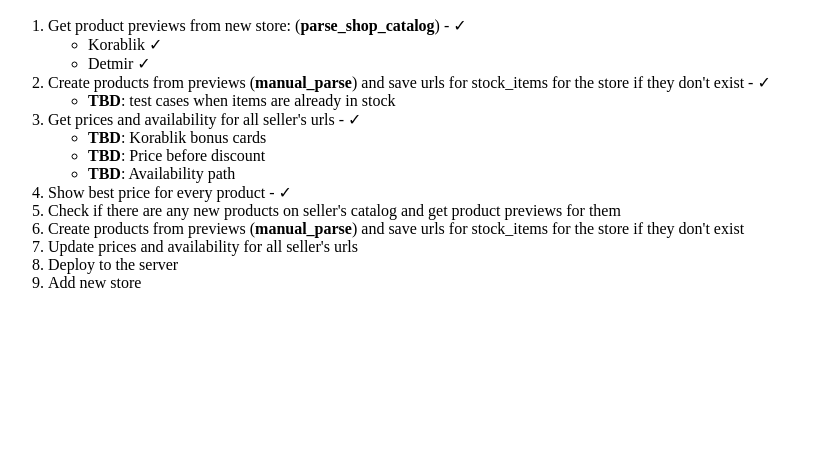
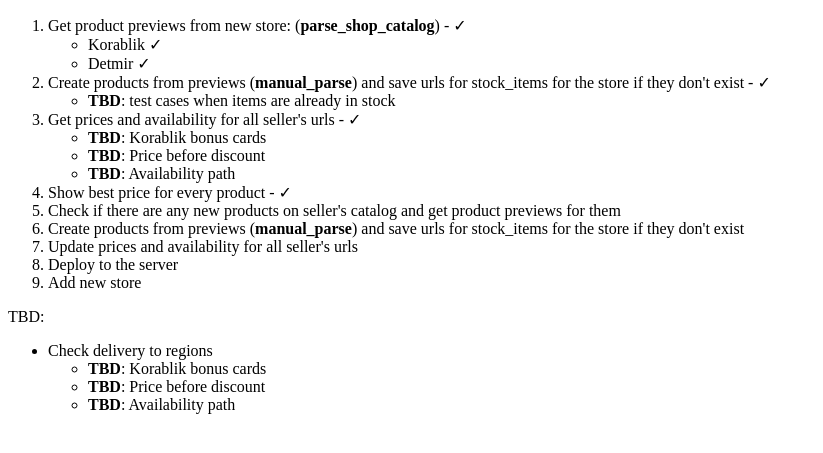
Before and after one commit to asorokoumov/compare, a Django app: template diapers/templates/diapers/status.html in a window 1280 px wide. Shown: the top 453 px of the page, without its empty margins (0-823 px from the left). Run offline with Django 3.2, Linux system fonts and the light colour scheme; the template is opened without the code that fills it, so the values that code supplies are empty.

Commit message:
Little refactoring

```diff
--- a/diapers/templates/diapers/index.html
+++ b/diapers/templates/diapers/index.html
@@ -5,7 +5,10 @@
     <title>Index page</title>
 </head>
 <body>
+<a href="{% url 'diapers:status' %}">Status</a></br>
+<a href="{% url 'diapers:manual' %}">Manual parse</a></br>
 <a href="{% url 'diapers:brands' %}">Brand list</a></br>
+<a href="{% url 'diapers:update_prices_and_availability' %}">Update prices</a></br>
 
 </body>
 </html>
--- a/diapers/templates/diapers/status.html
+++ b/diapers/templates/diapers/status.html
@@ -32,5 +32,17 @@
 </ol>
 
 
+
+TBD:
+<ul>
+<li>Check delivery to regions</li>
+    <ul>
+        <li><b>TBD</b>: Korablik bonus cards</li>
+        <li><b>TBD</b>: Price before discount</li>
+        <li><b>TBD</b>: Availability path</li>
+    </ul>
+</ul>
+
+
 </body>
 </html>
--- a/diapers/urls.py
+++ b/diapers/urls.py
@@ -14,7 +14,7 @@ urlpatterns = [
     url(r'^(?P<brand_id>[0-9]+)/(?P<series_id>[0-9]+)/(?P<size>.+)/$', views.show_products, name='products'),
 
     url(r'^parse/recreate/$', views.recreate, name='recreate'),
-    url(r'^parse/prices/$', views.get_prices_and_availability, name='parse_prices'),
+    url(r'^parse/prices/$', views.update_prices_and_availability, name='update_prices_and_availability'),
     url(r'^parse/manual/$', views.manual_parse, name='manual'),
     url(r'^parse/manual_parse_result/$', views.manual_parse_result, name='manual_parse_result'),
 ]
--- a/diapers/views.py
+++ b/diapers/views.py
@@ -134,8 +134,7 @@ def manual_parse_result(request):
 
 
 def manual_parse(request):
-    chosen_products = ProductPreview.objects.filter(~Q(status='done'), ~Q(status='skip'),
-                                                    brand=Brand.objects.get(name='Pampers')).order_by('?')
+    chosen_products = ProductPreview.objects.filter(~Q(status='done'), ~Q(status='skip')).order_by('?')
     chosen_product = chosen_products.first()
 
     return render(request, 'diapers/parse/manual_parse.html',
@@ -154,7 +153,7 @@ def manual_parse(request):
                    'progress_counter': chosen_products.count()})
 
 
-def get_prices_and_availability(request):
+def update_prices_and_availability(request):
     # TODO add availability checking
     prices_parsed = parser.get_prices_and_availability()
     return render(request, 'diapers/parse/prices.html', {'prices_parsed': prices_parsed})
```
